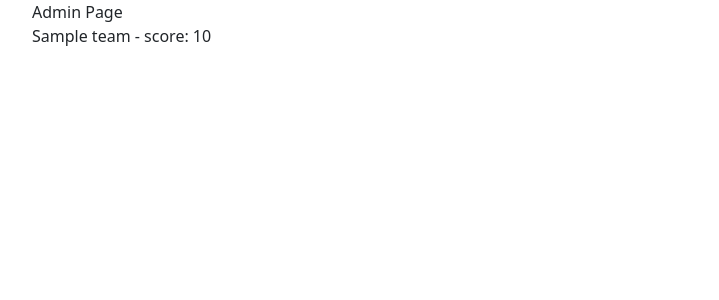
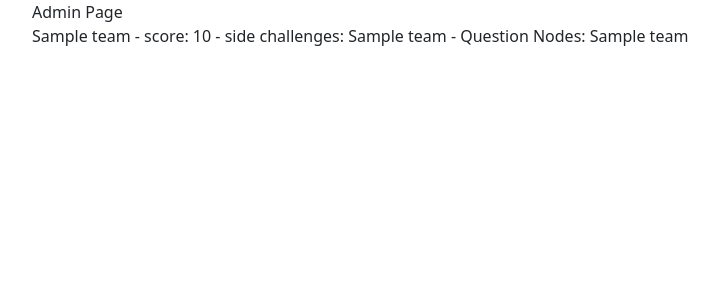
Before and after one commit to ariten/HP_Maze, a Django app: template maze_server/maze/templates/maze/page_admin.html in a window 1280 px wide. Shown: the top 300 px of the page, without its empty margins (50-769 px from the left). Run offline with Django 3.2, Linux system fonts and the light colour scheme; tables that the repository leaves empty hold one stand-in row (values such as "Sample post"); the template is opened without the code that fills it: values that come from a table or form of the project are taken from there, most other values are stand-ins (such as "Sample title", 1, 10 or a date in 2020); parts of the project's set-up code (start-up, migrations or seed data) failed here and were passed over.

Commit message:
adding in admin extras

```diff
--- a/maze_server/maze/templates/maze/page_admin.html
+++ b/maze_server/maze/templates/maze/page_admin.html
@@ -13,7 +13,7 @@
         Admin Page
 
         {% for team in teams %}
-        <p>{{ team.team_name }} - score: {{ team.score }}</p>
+        <p>{{ team.team_name }} - score: {{ team.score }} - side challenges: {{ sides.team.team_name }} - Question Nodes: {{ mazes.team.team_name }}</p>
         {% endfor %}
     </div>
 
```
